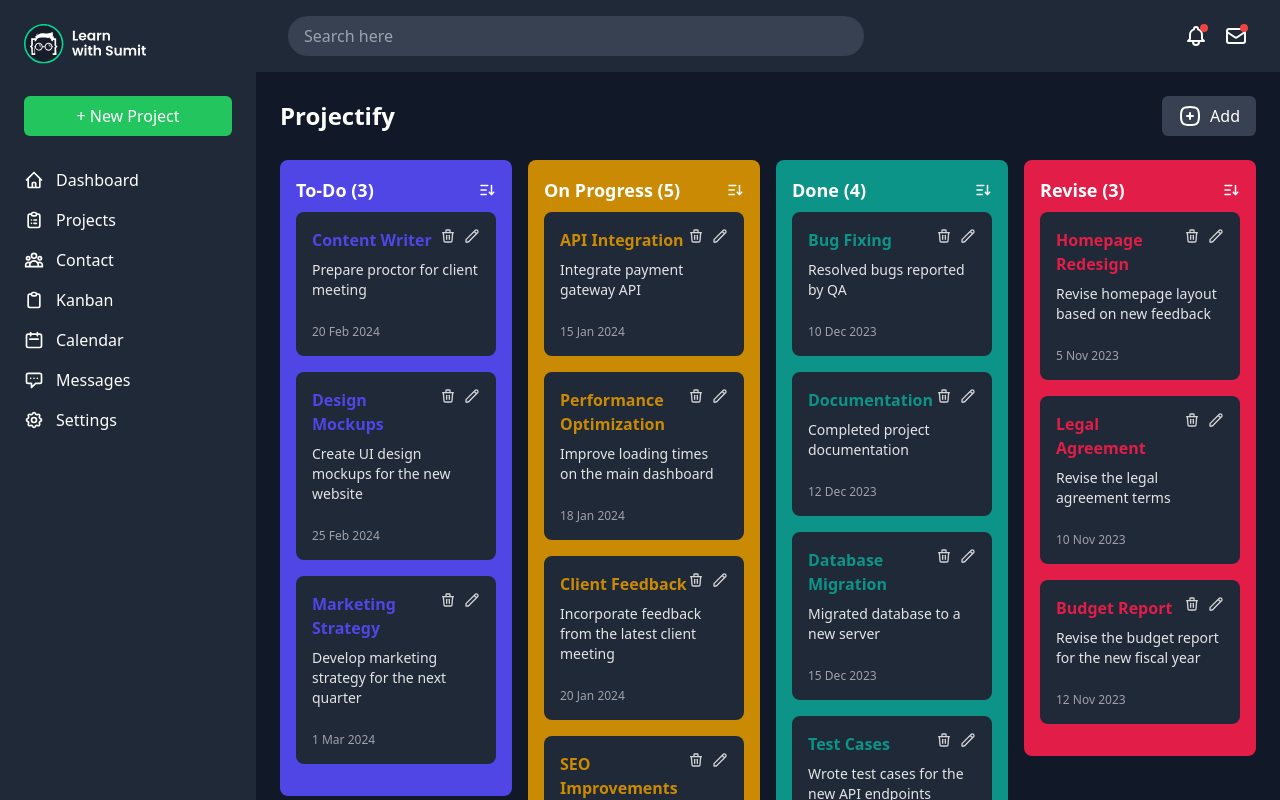
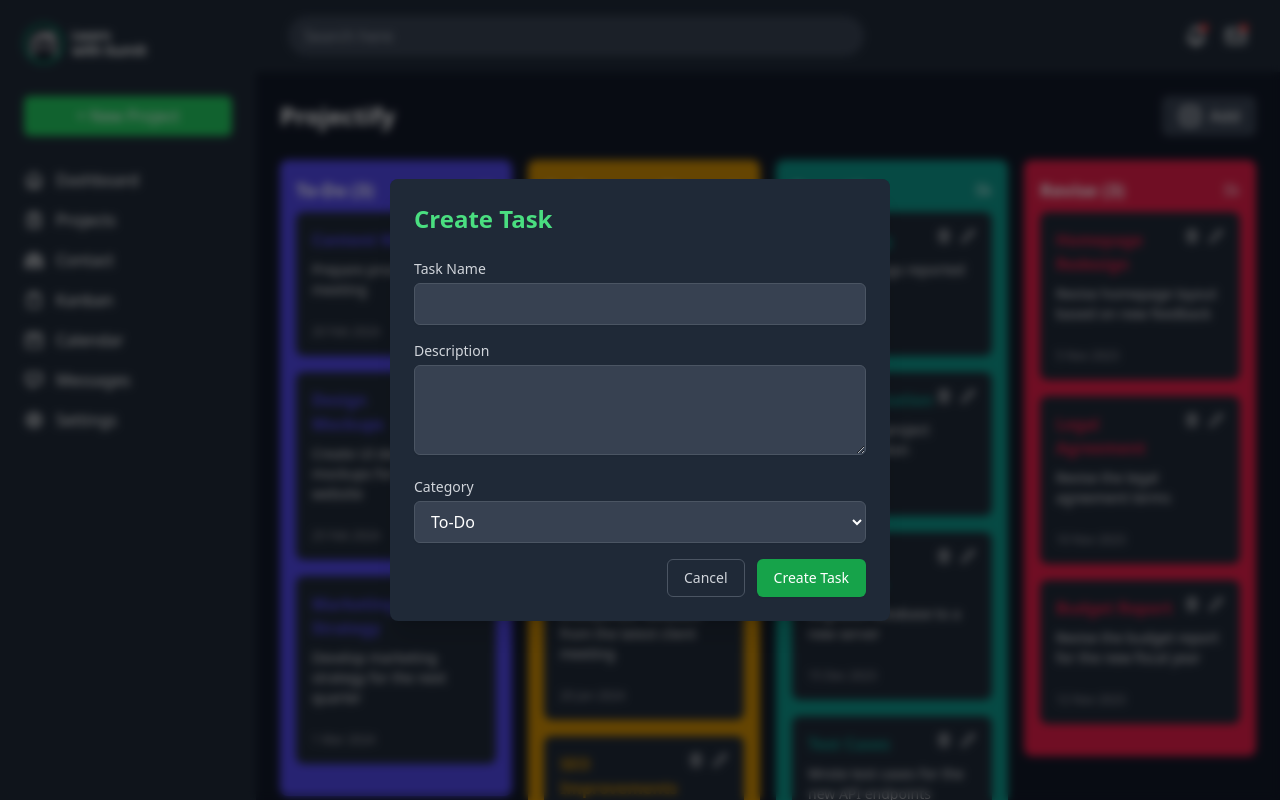
Before and after one commit to muhamash/project-manager, a React (Vite) app: page / in a window 1280 px wide. Both pictures are taken after a click on the button "Add". Built offline with nearby package versions, Linux system fonts and the light colour scheme.

Commit message:
working on add task

```diff
--- a/src/components/AddTask.jsx
+++ b/src/components/AddTask.jsx
@@ -1,22 +1,50 @@
-// import React from 'react';
+/* eslint-disable react/prop-types */
+import { useState } from 'react';
 
-export default function AddTask() {
+export default function AddTask({ onClose, onAdd }) {
+    const [formData, setFormData] = useState({
+        title: '',
+        description: '',
+        category: 'todo',
+    });
+
+    const handleChange = (e) => {
+        const { name, value } = e.target;
+        setFormData((prevData) => ({
+            ...prevData,
+            [name]: value,
+        }));
+    };
+
+    const handleSubmit = (e) => {
+        e.preventDefault();
+        const newTask = {
+            ...formData,
+            tags: formData.tags.split(',').map((tag) => tag.trim()),
+            date: new Date().toISOString(),
+        };
+        onAdd(formData.category, newTask);
+    };
+
     return (
-        <div className="w-full max-w-md rounded-lg bg-gray-800 shadow-xl">
+        <div className="w-[500px] min-w-[310px] rounded-lg bg-gray-800 shadow-xl backdrop-blur-md">
             <div className="p-6">
                 <h2 className="mb-6 text-2xl font-bold text-green-400">Create Task</h2>
-                <form>
+                <form onSubmit={handleSubmit}>
                     <div className="mb-4">
                         <label
-                            htmlFor="taskName"
-                            className="mb-1 block text-sm font-medium text-gray-300">
+                            htmlFor="title"
+                            className="mb-1 block text-sm font-medium text-gray-300"
+                        >
                             Task Name
                         </label>
                         <input
                             type="text"
-                            id="taskName"
-                            name="taskName"
+                            id="title"
+                            name="title"
                             required
+                            value={formData.title}
+                            onChange={handleChange}
                             className="w-full rounded-md border border-gray-600 bg-gray-700 px-3 py-2 text-white placeholder-gray-400 shadow-sm focus:border-green-500 focus:outline-none focus:ring-2 focus:ring-green-500"
                         />
                     </div>
@@ -24,46 +52,41 @@ export default function AddTask() {
                         <label
                             htmlFor="description"
                             className="mb-1 block text-sm font-medium text-gray-300"
-                        >Description</label>
+                        >
+                            Description
+                        </label>
                         <textarea
                             id="description"
                             name="description"
                             rows="3"
+                            value={formData.description}
+                            onChange={handleChange}
                             className="w-full rounded-md border border-gray-600 bg-gray-700 px-3 py-2 text-white placeholder-gray-400 shadow-sm focus:border-green-500 focus:outline-none focus:ring-2 focus:ring-green-500"
                         ></textarea>
                     </div>
                     <div className="mb-4">
                         <label
-                            htmlFor="dueDate"
-                            className="mb-1 block text-sm font-medium text-gray-300"
-                        >Due Date</label>
-                        <input
-                            type="date"
-                            id="dueDate"
-                            name="dueDate"
-                            className="w-full rounded-md border border-gray-600 bg-gray-700 px-3 py-2 text-white shadow-sm focus:border-green-500 focus:outline-none focus:ring-2 focus:ring-green-500"
-                        />
-                    </div>
-
-                    <div className="mb-4">
-                        <label
                             htmlFor="category"
                             className="mb-1 block text-sm font-medium text-gray-300"
-                        >Category</label>
+                        >
+                            Category
+                        </label>
                         <select
                             id="category"
                             name="category"
+                            value={formData.category}
+                            onChange={handleChange}
                             className="w-full rounded-md border border-gray-600 bg-gray-700 px-3 py-2 text-white shadow-sm focus:border-green-500 focus:outline-none focus:ring-2 focus:ring-green-500"
                         >
                             <option value="todo">To-Do</option>
-                            <option value="inprogress">On Progress</option>
+                            <option value="inprogress">In Progress</option>
                             <option value="done">Done</option>
-                            <option value="revised">Revised</option>
                         </select>
                     </div>
 
                     <div className="flex justify-end space-x-3">
                         <button
+                            onClick={onClose}
                             type="button"
                             className="rounded-md border border-gray-600 px-4 py-2 text-sm font-medium text-gray-300 hover:bg-gray-700 focus:outline-none focus:ring-2 focus:ring-green-500 focus:ring-offset-2 focus:ring-offset-gray-800"
                         >
@@ -80,4 +103,4 @@ export default function AddTask() {
             </div>
         </div>
     );
-};
+}
--- a/src/components/ProjectCard.jsx
+++ b/src/components/ProjectCard.jsx
@@ -38,7 +38,7 @@ export default function ProjectCard ( { bgPropsData } )
 
     return (
         <div className={`rounded-lg ${bgFunction(bgPropsData.id)} p-4`}>
-            <TaskHeader handleSort={handleSort} items={tasks.length} title={taskCategoryKey} />
+            <TaskHeader handleSort={()=> handleSort()} items={tasks.length} title={taskCategoryKey} />
             <div>
                 {tasks?.map((task) => (
                     <TaskCard handleDelete={()=> deleteTask(taskCategoryKey, task.id)}  categoryKey={taskCategoryKey} task={task} key={task.id} />
--- a/src/components/ProjectifyHeader.jsx
+++ b/src/components/ProjectifyHeader.jsx
@@ -1,11 +1,27 @@
-// import React from 'react';
+import React from 'react';
+import useTask from '../context/useTask';
+import AddTask from './AddTask';
 
 export default function ProjectifyHeader() {
+    const [isModalOpen, setIsModalOpen] = React.useState(false);
+    const { addTask } = useTask
+
+    const handleCloseModal = () => {
+        setIsModalOpen(false);
+    };
+
+    const handleAddTask = (category, task) => {
+        addTask(category, task);
+        setIsModalOpen(false);
+    };
+
     return (
+        <>
             <div className="mb-6 flex items-center justify-between">
                 <h2 className="text-2xl font-bold">Projectify</h2>
                 <div className="flex space-x-2">
                     <button
+                        onClick={() => setIsModalOpen(true)}
                         className="flex items-center rounded-md bg-gray-700 px-4 py-2 text-white"
                     >
                         <svg
@@ -21,9 +37,7 @@ export default function ProjectifyHeader() {
                             className="mr-2"
                         >
                             <path stroke="none" d="M0 0h24v24H0z" fill="none" />
-                        <path
-                            d="M12 3c7.2 0 9 1.8 9 9s-1.8 9 -9 9s-9 -1.8 -9 -9s1.8 -9 9 -9z"
-                        />
+                            <path d="M12 3c7.2 0 9 1.8 9 9s-1.8 9 -9 9s-9 -1.8 -9 -9s1.8 -9 9 -9z" />
                             <path d="M15 12h-6" />
                             <path d="M12 9v6" />
                         </svg>
@@ -31,5 +45,11 @@ export default function ProjectifyHeader() {
                     </button>
                 </div>
             </div>
+            {isModalOpen && (
+                <div className="fixed inset-0 z-50 flex items-center justify-center bg-black bg-opacity-50 backdrop-blur-sm px-5">
+                    <AddTask onClose={handleCloseModal} onAdd={handleAddTask} />
+                </div>
+            )}
+        </>
     );
 }
```
Lines whose indentation alone changed are shown as unchanged.
